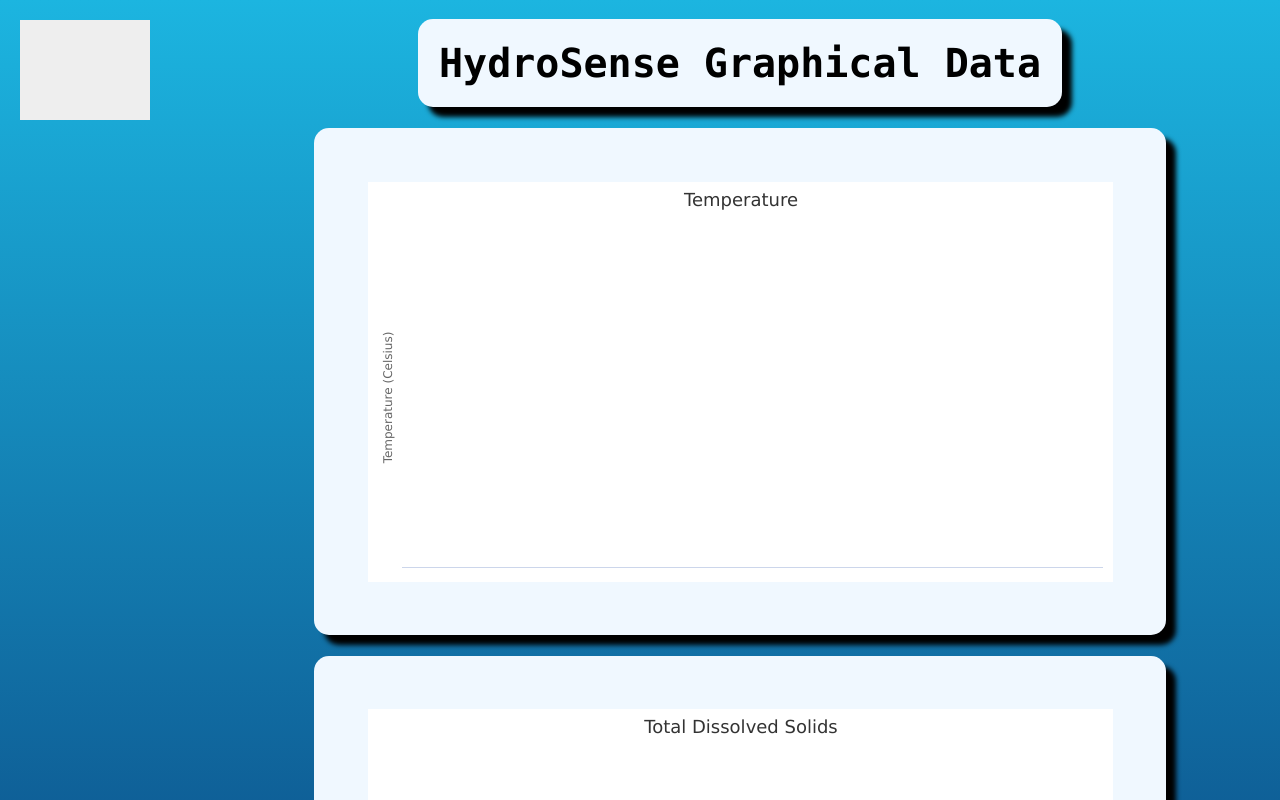
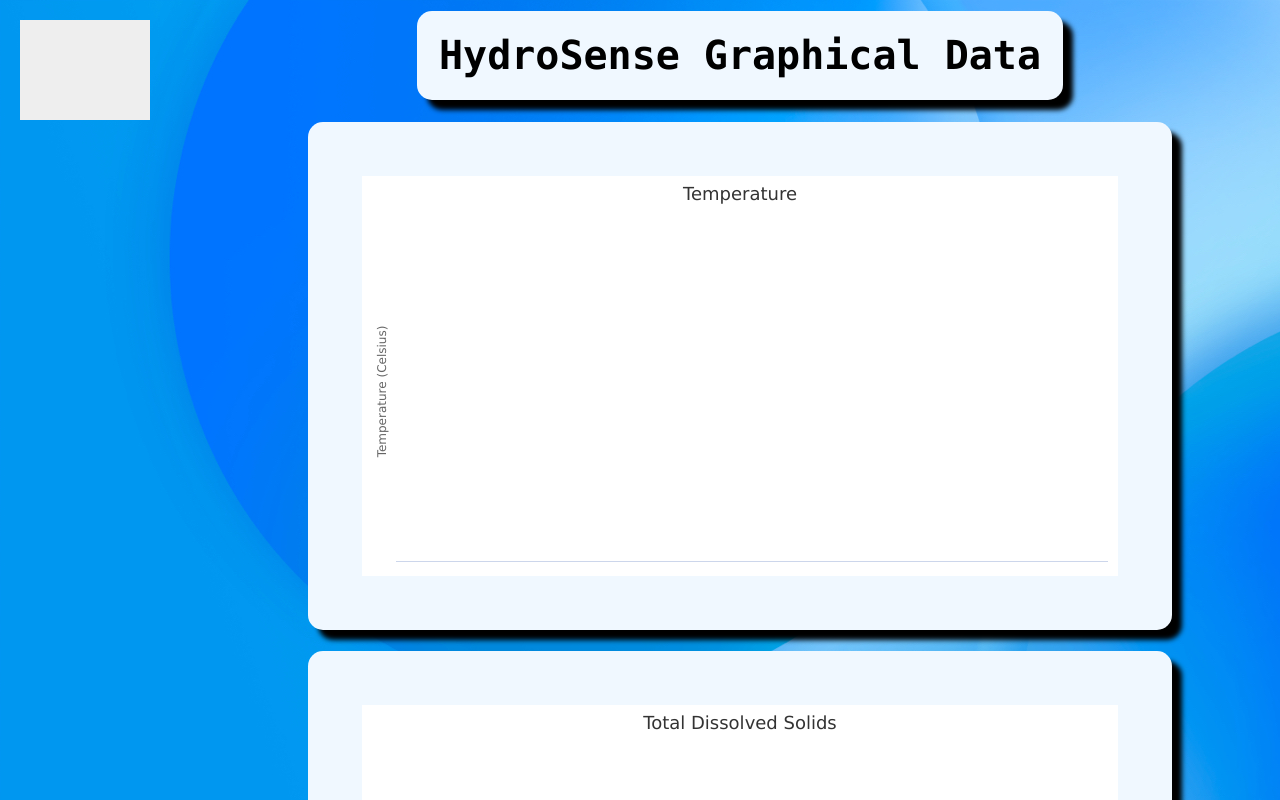
Before and after one commit to claudiafodor/HydroSense, a plain HTML site: page src/data/index.html in a window 1280 px wide. Shown: the top 800 px of the page. Drawn offline with nearby package versions, Linux system fonts and the light colour scheme.

Commit message:
Update index.html

```diff
--- a/src/data/index.html
+++ b/src/data/index.html
@@ -3,14 +3,26 @@
   <meta name="viewport" content="width=device-width, initial-scale=1">
   <script src="https://code.highcharts.com/highcharts.js"></script>
   <style>
+    body {
+      padding: 0 ;
+      margin: 0;
+    }
+
     .main {
-      background: linear-gradient(to top, #000046, #1cb5e0);
+      background-image: url("./wallpaper.jpeg");
+      background-attachment: fixed;
       display: flex;
       flex-direction: column;
       align-items: center;
       padding-left: 200px;
     }
-
+    .header {
+      width: 100%;
+      padding: 60px;
+      filter: blur(5px);
+      position: fixed;
+      z-index: 2;
+    }
     .sideBar {
       width: 130px;
       height: 100px;
@@ -41,14 +53,17 @@
     }
   </style>
 </head>
-<body class="main">
-  <div class="sideBar">
+<body>
+  <header class="header">  </header>
+  <div class="main">
+    <div class="sideBar">
 
+    </div>
+    <h2 class="box">HydroSense Graphical Data</h2>
+    <div id="chart-temperature" class="box graph"></div>
+    <div id="chart-humidity" class="box graph"></div>
+    <div id="chart-pressure" class="box graph"></div>
   </div>
-  <h2 class="box">HydroSense Graphical Data</h2>
-  <div id="chart-temperature" class="box graph"></div>
-  <div id="chart-humidity" class="box graph"></div>
-  <div id="chart-pressure" class="box graph"></div>
 </body>
 <script>
 var chartT = new Highcharts.Chart({
```
